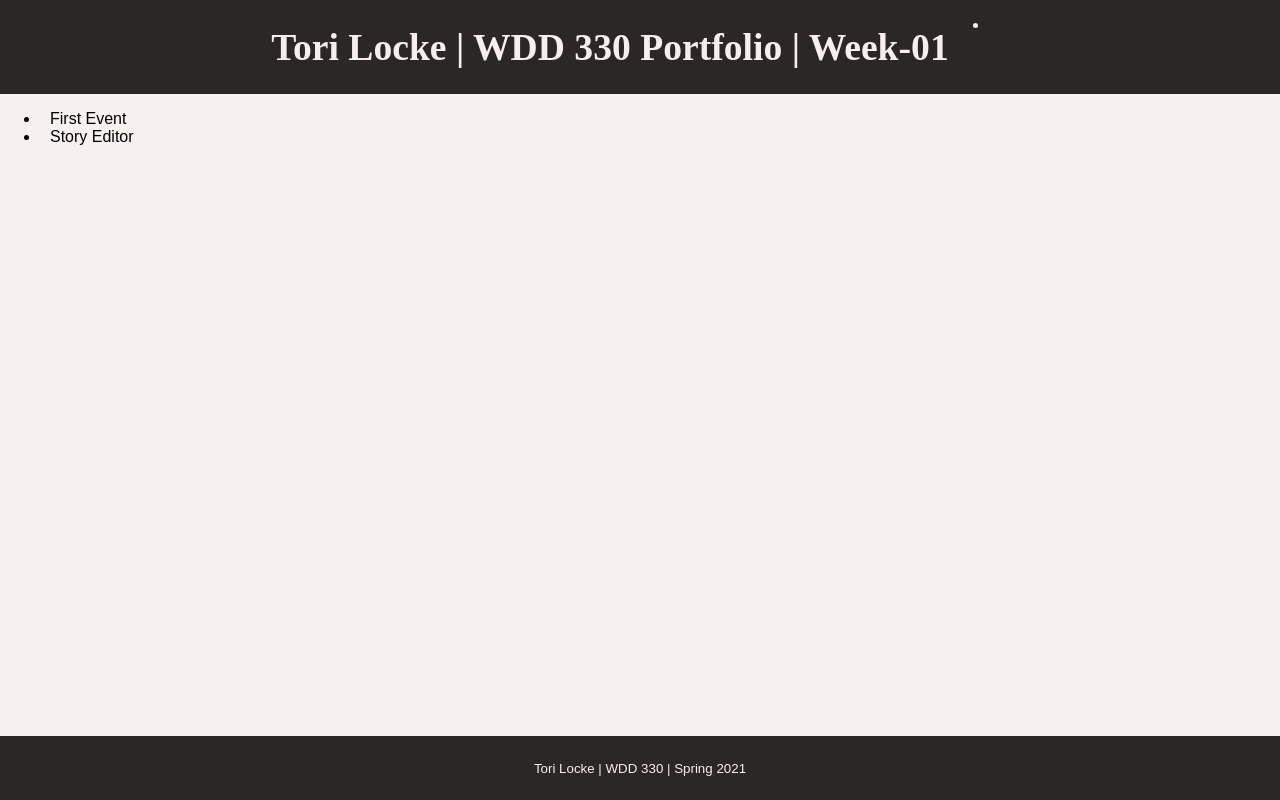
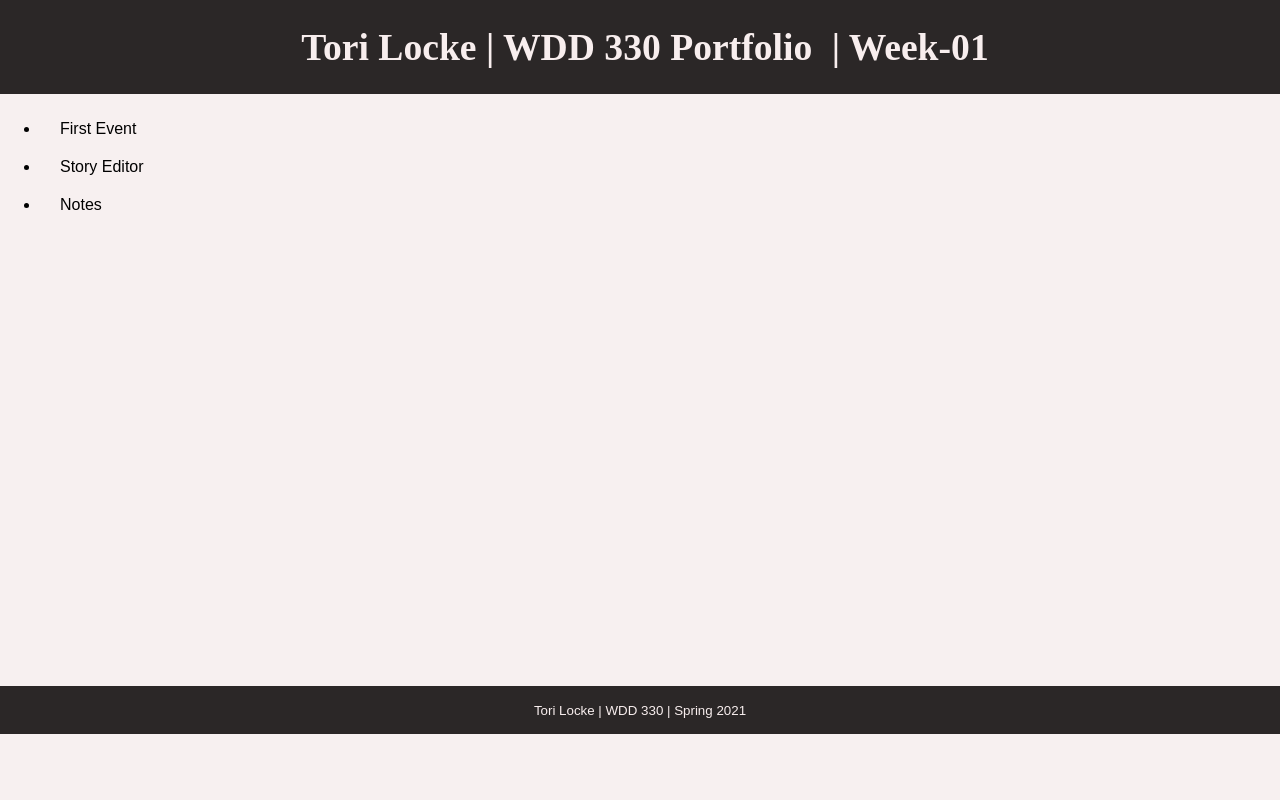
Before and after one commit to torislocke/WDD330, a plain HTML site: page W01/index.html in a window 1280 px wide. Drawn offline with Linux system fonts and the light colour scheme.

Commit message:
Completed Week 1 projects

```diff
--- a/W01/index.html
+++ b/W01/index.html
@@ -4,6 +4,7 @@
 		<meta charset="UTF-8" />
 		<meta http-equiv="X-UA-Compatible" content="IE=edge" />
 		<meta name="viewport" content="width=device-width, initial-scale=1.0" />
+		<meta name="description" content="Week One notes on lectures" />
 		<link rel="stylesheet" href="../styles.css" type="text/css" media="all" />
 
 		<title>Week One Table of Contents</title>
@@ -11,12 +12,7 @@
 	</head>
 	<body>
 		<header>
-			<h1>Tori Locke | WDD 330 Portfolio | Week-01</h1>
-			<nav>
-				<ul>
-					<li><a href="../index.html"></a></li>
-				</ul>
-			</nav>
+			<h1><a href="../">Tori Locke | WDD 330 Portfolio </a> | Week-01</h1>
 		</header>
 		<main>
 			<article></article>
--- a/W01/week1.js
+++ b/W01/week1.js
@@ -1,4 +1,8 @@
-const projects = ['<a href="first_event.html">First Event</a>', '<a href="story_editor.html">Story Editor</a>'];
+const projects = [
+	'<a href="first_event.html">First Event</a>',
+	'<a href="story_editor.html">Story Editor</a>',
+	'<a href="notesW01.html">Notes</a>',
+];
 
 /* foreach array method
  * @link https://developer.mozilla.org/en-US/docs/Web/JavaScript/Reference/Global_Objects/Array/forEach*/
--- a/main.js
+++ b/main.js
@@ -1,4 +1,4 @@
-const projects = ['<a href="w01/">Week 1</a>', '<a href="W02/">Week 2</a>'];
+const projects = ['<a href="w01/">Week 1</a>'];
 
 /* foreach array method
  * @link https://developer.mozilla.org/en-US/docs/Web/JavaScript/Reference/Global_Objects/Array/forEach*/
--- a/styles.css
+++ b/styles.css
@@ -14,8 +14,8 @@ body {
 }
 
 :root {
-	--primary-color: rgb(151, 151, 235);
-	--secondary-color: rgb(43, 39, 39);
+	--blue: rgb(94, 94, 185);
+	--darkGrey: rgb(43, 39, 39);
 	--background-body: rgb(247, 240, 240);
 	--white-text: rgb(248, 238, 238);
 	/* font-size scale */
@@ -46,6 +46,9 @@ p {
 	font-size: var(--base-size);
 	/* font-size: 1em; */
 }
+li {
+	padding: 10px;
+}
 a {
 	color: black;
 	text-decoration: none;
@@ -64,18 +67,22 @@ header {
 	justify-content: center;
 	margin: 0;
 	padding: 0;
-	background-color: var(--secondary-color);
+	background-color: var(--darkGrey);
 	color: var(--white-text);
 }
+header h1 a {
+	color: var(--white-text);
+}
+main {
+	height: 72vh;
+}
 footer {
-	position: absolute;
-	bottom: 0;
 	width: 100%;
 	display: flex;
 	justify-content: center;
 	align-items: center;
-	height: 4rem;
-	background-color: var(--secondary-color);
+	height: 3rem;
+	background-color: var(--darkGrey);
 	color: var(--white-text);
 }
 
```
Also changed, not shown: W01/notesW01.html (added, +36 -0 lines), W01/story_editor.html (+0 -21 lines), W02/index.html (+1 -6 lines), index.html (+1 -7 lines).
